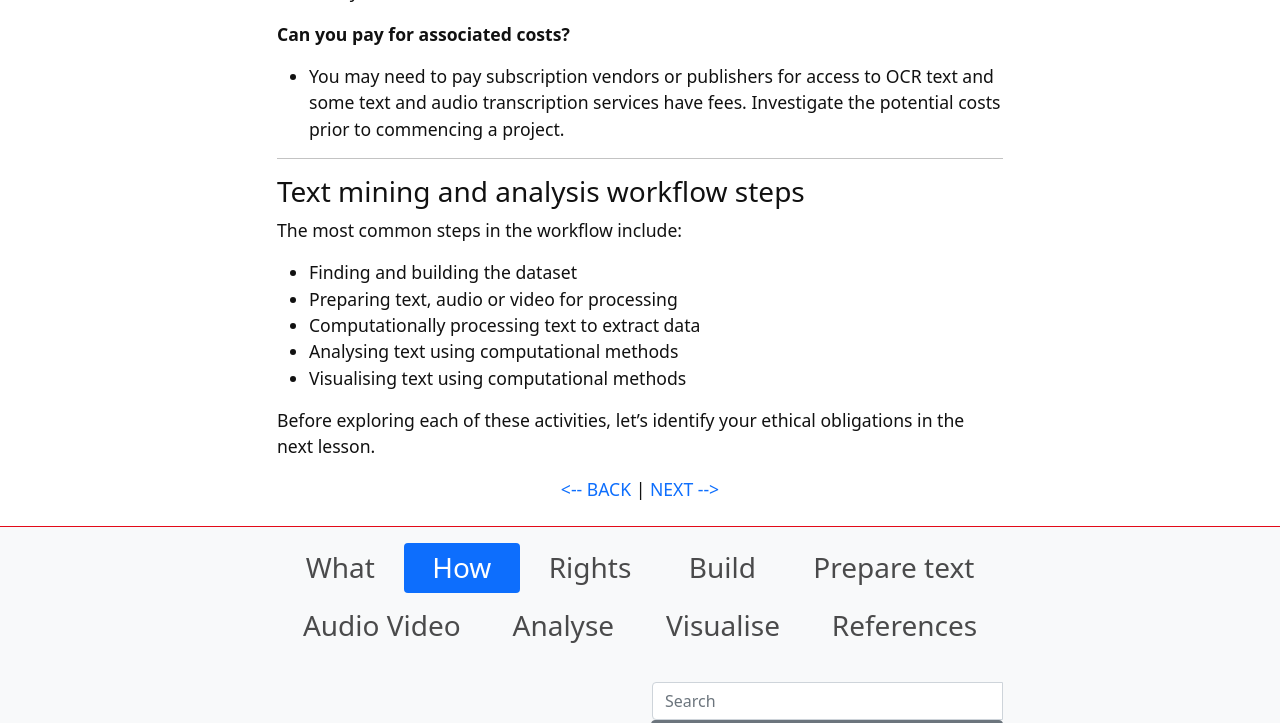
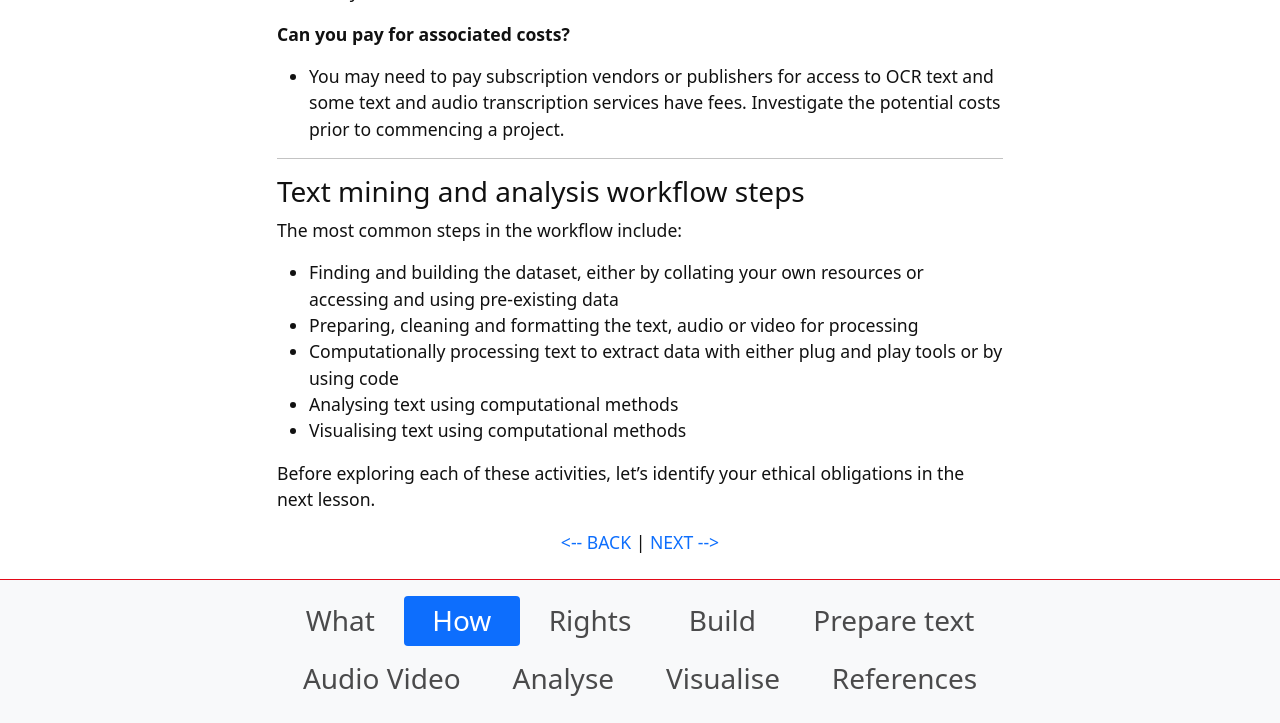
Before and after one commit to GULibrarySandbox/intro-text-mining-analysis-2022, a Jekyll site: the page built from content/2-how.md, in a window 1280 px wide and 900 px high, scrolled down 1593 px, cut to the strip 0-723 px from the top of the window. Built offline with Jekyll 4.4.1, drawn with Linux system fonts in a browser that asks for light colours.

Commit message:
Update 2-how.md

```diff
--- a/content/2-how.md
+++ b/content/2-how.md
@@ -39,9 +39,9 @@ This depends on what you wish to achieve.
 ### Text mining and analysis workflow steps
 
 The most common steps in the workflow include:
-- Finding and building the dataset
-- Preparing text, audio or video for processing
-- Computationally processing text to extract data
+- Finding and building the dataset, either by collating your own resources or accessing and using pre-existing data
+- Preparing, cleaning and formatting the text, audio or video for processing
+- Computationally processing text to extract data with either plug and play tools or by using code
 - Analysing text using computational methods
 - Visualising text using computational methods
 
```
